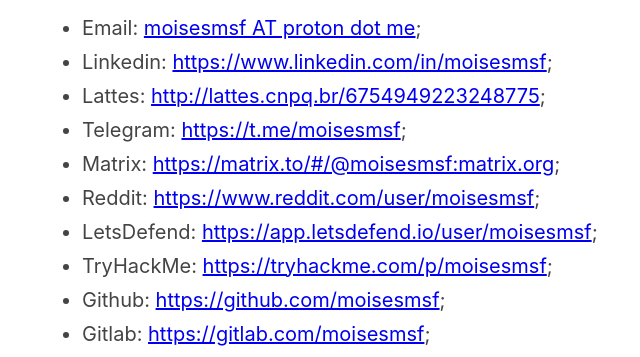
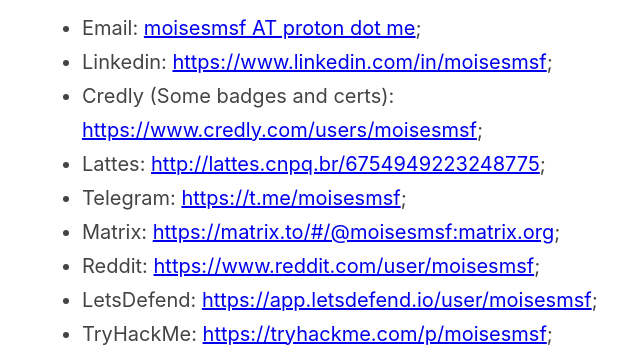
Before and after one commit to moisesmsf/moisesmsf.github.io, a plain HTML site: page index.html in a window 1280 px wide. Shown: the part 200-557 px from the top of the page, without its empty margins (273-913 px from the left). Drawn offline with Linux system fonts and the light colour scheme.

Commit message:
Added Credly page

```diff
--- a/index.html
+++ b/index.html
@@ -23,6 +23,9 @@
 		    </li>
 		    <li class="item-linkedin" id="my_Linkedin">
 		        Linkedin: <a href="https://www.linkedin.com/in/moisesmsf" target="_blank" rel="external noreferrer noopener" class="link-linkedin" title="My Linkedin">https://www.linkedin.com/in/moisesmsf</a>;
+	            </li>
+		    <li class="item-credly" id="my_Credly">
+		        Credly (Some badges and certs): <a href="https://www.credly.com/users/moisesmsf" target="_blank" rel="external noreferrer noopener" class="link-credly" title="My Credly">https://www.credly.com/users/moisesmsf</a>;
 	            </li>
 		    <li class="item-lattes" id="my_Lattes">
 		        Lattes: <a href="http://lattes.cnpq.br/6754949223248775" target="_blank" rel="external noreferrer noopener" class="link-lattes" title="My Lattes CV">http://lattes.cnpq.br/6754949223248775</a>;
```
